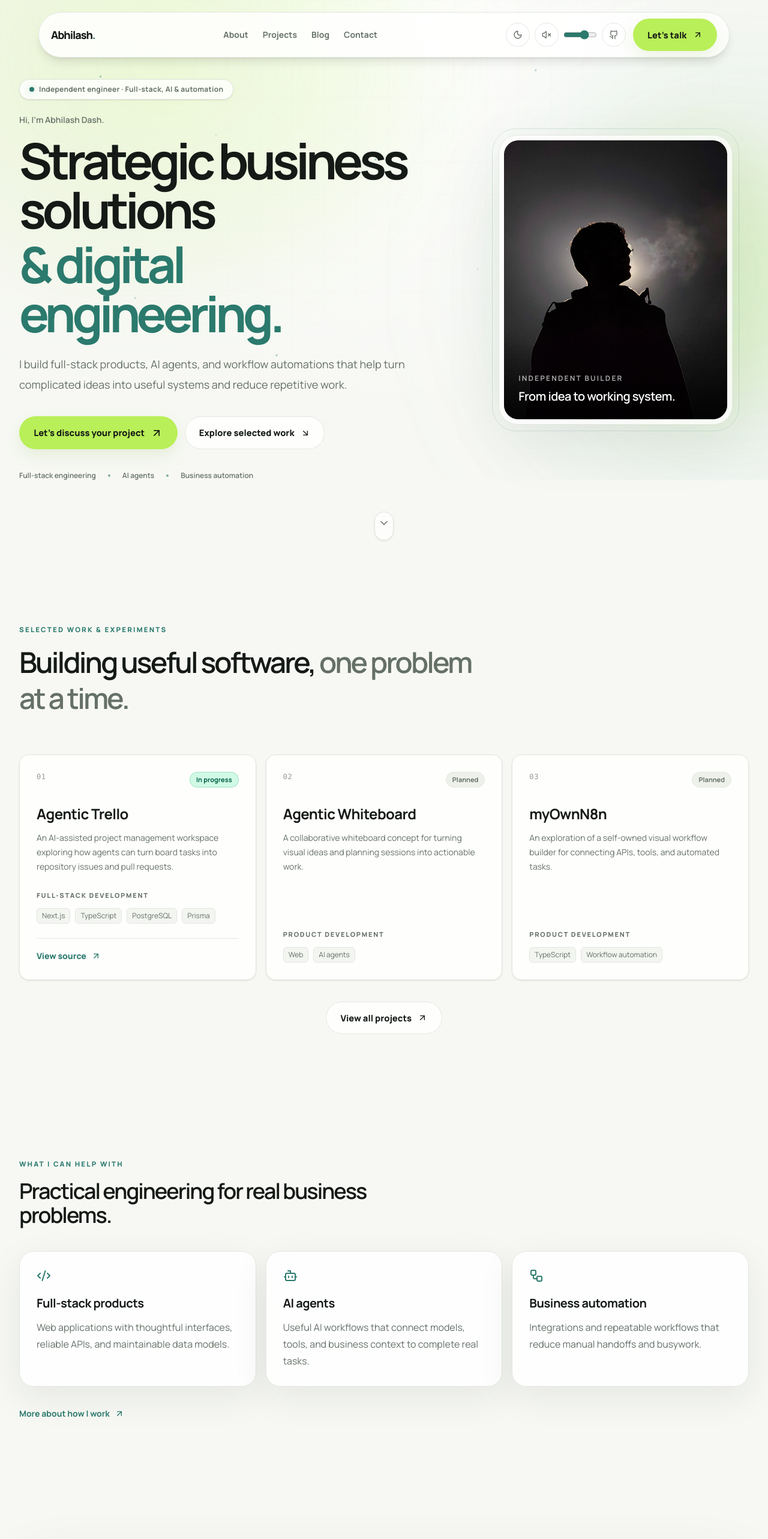
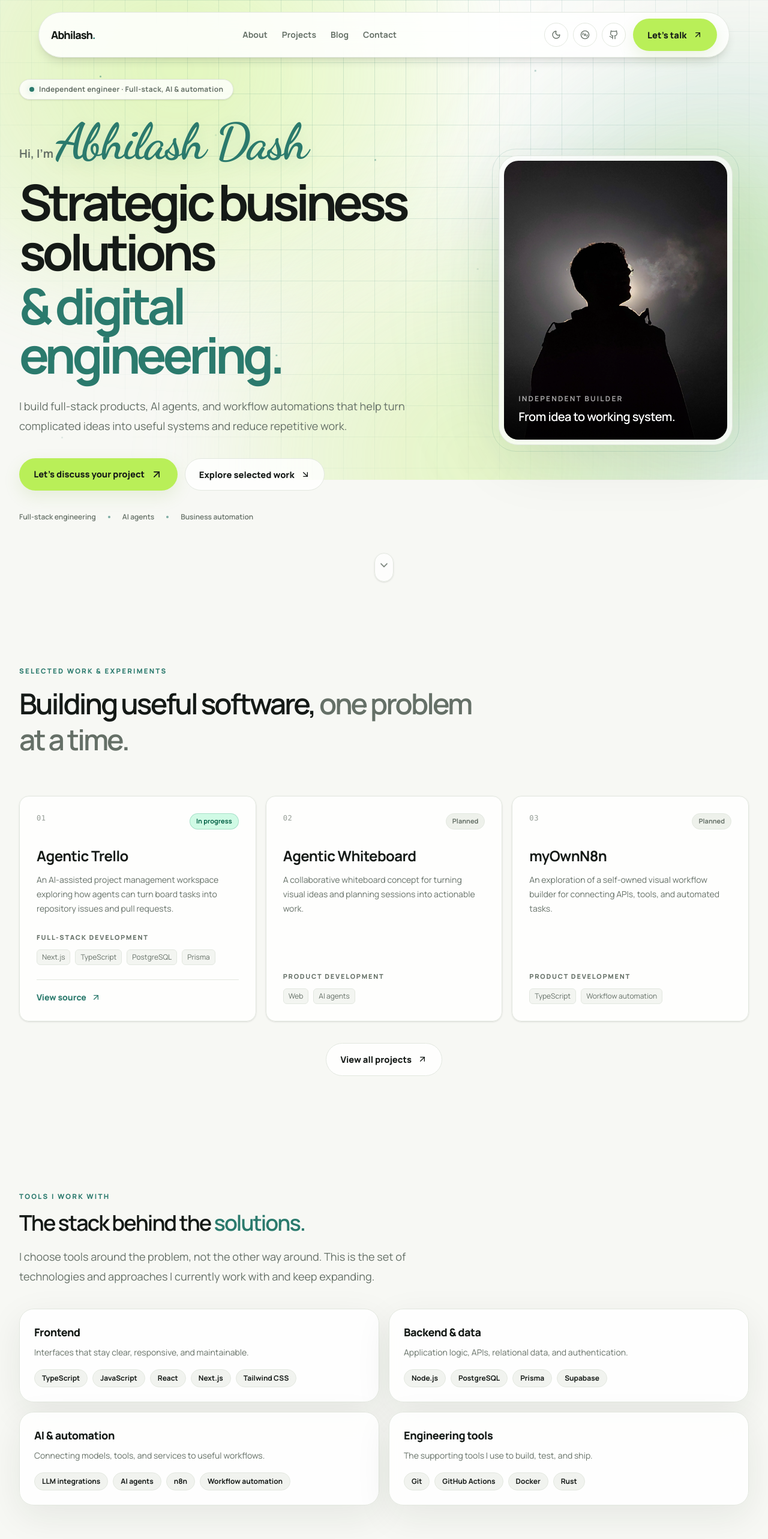
Before and after one commit to AbhilashDash10082k4/portfolio, a Next.js app: page / in a window 1280 px wide. Shown: the top 2566 px of the page at 60% size. Built offline with nearby package versions, Linux system fonts and the light colour scheme.

Commit message:
Polish portfolio hero and interactions
Add animated startup loader, stronger aurora and grid, cursive name, route-safe custom cursor, Ashke Spotify player, and homepage technology stack.

```diff
--- a/app/globals.css
+++ b/app/globals.css
@@ -94,16 +94,16 @@ textarea {
   width: min(74vw, 1000px);
   height: min(70vw, 760px);
   border-radius: 999px;
-  filter: blur(76px);
-  opacity: 0.32;
+  filter: blur(68px);
+  opacity: 0.44;
   will-change: transform;
-  animation: aurora-drift 28s ease-in-out infinite alternate;
+  animation: aurora-drift 20s ease-in-out infinite alternate;
 }
 
 .studio-aurora-one {
   top: -36%;
   left: -16%;
-  background: radial-gradient(ellipse, rgba(185, 239, 88, 0.72), rgba(185, 239, 88, 0));
+  background: radial-gradient(ellipse, rgba(185, 239, 88, 0.92), rgba(185, 239, 88, 0));
 }
 
 .studio-aurora-two {
@@ -111,20 +111,31 @@ textarea {
   right: -28%;
   width: min(68vw, 860px);
   height: min(68vw, 860px);
-  background: radial-gradient(ellipse, rgba(75, 171, 145, 0.35), rgba(75, 171, 145, 0));
-  animation-duration: 34s;
+  background: radial-gradient(ellipse, rgba(75, 171, 145, 0.58), rgba(75, 171, 145, 0));
+  animation-duration: 24s;
+  animation-direction: alternate-reverse;
+}
+
+.studio-aurora-three {
+  bottom: -48%;
+  left: 28%;
+  width: min(65vw, 820px);
+  height: min(65vw, 820px);
+  opacity: 0.36;
+  background: radial-gradient(ellipse, rgba(185, 239, 88, 0.88), rgba(185, 239, 88, 0));
+  animation-duration: 31s;
   animation-direction: alternate-reverse;
 }
 
 .studio-grid {
   position: absolute;
   inset: 0;
-  opacity: 0.28;
+  opacity: 1;
   background-image:
-    linear-gradient(to right, color-mix(in srgb, var(--border) 62%, transparent) 1px, transparent 1px),
-    linear-gradient(to bottom, color-mix(in srgb, var(--border) 62%, transparent) 1px, transparent 1px);
-  background-size: 54px 54px;
-  mask-image: radial-gradient(ellipse at 50% 8%, #000 0%, rgba(0, 0, 0, 0.58) 42%, transparent 78%);
+    linear-gradient(to right, rgba(43, 122, 109, 0.16) 1px, transparent 1px),
+    linear-gradient(to bottom, rgba(43, 122, 109, 0.16) 1px, transparent 1px);
+  background-size: 52px 52px;
+  mask-image: radial-gradient(ellipse at 50% 10%, #000 0%, rgba(0, 0, 0, 0.72) 44%, transparent 82%);
 }
 
 .studio-particles {
@@ -171,6 +182,95 @@ textarea {
 .page-container {
   width: min(100% - 2.5rem, 76rem);
   margin-inline: auto;
+}
+
+.hero-name {
+  color: var(--muted);
+  font-size: clamp(1rem, 1.5vw, 1.2rem);
+  font-weight: 650;
+  line-height: 1.4;
+}
+
+.hero-name-script {
+  display: inline-block;
+  color: var(--accent-strong);
+  font-family: var(--font-dancing-script), cursive;
+  font-size: clamp(3.2rem, 6.5vw, 5.4rem);
+  font-weight: 700;
+  letter-spacing: -0.035em;
+  line-height: 1.12;
+  text-shadow: 0 8px 28px rgba(43, 122, 109, 0.12);
+}
+
+.intro-loader {
+  position: fixed;
+  inset: 0;
+  z-index: 10000;
+  display: grid;
+  place-items: center;
+  overflow: hidden;
+  background:
+    radial-gradient(ellipse at 50% 40%, rgba(185, 239, 88, 0.22), transparent 52%),
+    #f7f8f4;
+  color: #151a17;
+}
+
+.intro-loader-content {
+  width: min(92vw, 780px);
+  text-align: center;
+}
+
+.intro-loader-label {
+  margin-bottom: 1.2rem;
+  color: #2b7a6d;
+  font-size: 0.7rem;
+  font-weight: 800;
+  letter-spacing: 0.28em;
+  text-transform: uppercase;
+}
+
+.intro-loader-brand {
+  display: flex;
+  justify-content: center;
+  gap: 0.005em;
+  font-size: clamp(2.8rem, 10vw, 7.5rem);
+  font-weight: 850;
+  letter-spacing: -0.075em;
+  line-height: 1.1;
+  perspective: 600px;
+}
+
+.intro-loader-brand span {
+  display: inline-block;
+  color: #151a17;
+  text-shadow: 0 10px 34px rgba(43, 122, 109, 0.12);
+}
+
+.intro-loader-brand span:nth-child(3n) {
+  color: #2b7a6d;
+}
+
+.intro-loader-track {
+  width: min(58vw, 260px);
+  height: 3px;
+  margin: 2rem auto 0;
+  overflow: hidden;
+  border-radius: 99px;
+  background: #e2e7df;
+}
+
+.intro-loader-track span {
+  display: block;
+  width: 38%;
+  height: 100%;
+  border-radius: inherit;
+  background: #b9ef58;
+  animation: loader-progress 1.7s cubic-bezier(0.65, 0, 0.35, 1) infinite;
+}
+
+@keyframes loader-progress {
+  0% { transform: translateX(-110%); }
+  100% { transform: translateX(370%); }
 }
 
 .page-eyebrow {
@@ -290,12 +390,13 @@ textarea {
 
 .custom-cursor-ring,
 .custom-cursor-dot {
-  position: fixed;
-  z-index: 100;
-  top: 0;
-  left: 0;
-  pointer-events: none;
-  opacity: 0;
+  width: 6px;
+  height: 6px;
+  margin: -3px 0 0 -3px;
+  border-radius: 50%;
+  background: var(--foreground);
+  will-change: transform;
+  z-index: 9999;
 }
 
 .custom-cursor-ring {
@@ -305,7 +406,9 @@ textarea {
   border: 1px solid var(--accent-strong);
   border-radius: 50%;
   background: rgba(185, 239, 88, 0.07);
-  transition: width 180ms ease, height 180ms ease, background 180ms ease;
+  transition: width 180ms ease, height 180ms ease, margin 180ms ease, background 180ms ease;
+  will-change: transform;
+  z-index: 9999;
 }
 
 .custom-cursor-dot {
@@ -316,11 +419,22 @@ textarea {
   background: var(--foreground);
 }
 
-@media (pointer: fine) and (prefers-reduced-motion: no-preference) {
+:root.cursor-hovering .custom-cursor-ring {
+  width: 52px;
+  height: 52px;
+  margin: -26px 0 0 -26px;
+  background: rgba(185, 239, 88, 0.2);
+}
+
+@media (pointer: fine) {
   body,
   a,
-  button {
-    cursor: none;
+  button,
+  input,
+  textarea,
+  select,
+  [role="button"] {
+    cursor: none !important;
   }
 
   .custom-cursor-ring,
--- a/app/page.tsx
+++ b/app/page.tsx
@@ -1,10 +1,11 @@
 /**
- * Homepage reading order: hero, selected projects, service focus, and CTA.
+ * Homepage reading order: hero, selected projects, tech stack, service focus, CTA.
  * Dedicated About, Projects, Blog, and Contact routes live under app/.
  */
 import { Hero } from "@/components/Hero/Hero";
 import { SolutionsSection } from "@/components/Solutions/SolutionsSection";
 import { Contact } from "@/components/Contact";
+import { TechStackSection } from "@/components/TechStackSection";
 import Link from "next/link";
 import { ArrowUpRight, Bot, Code2, Workflow } from "lucide-react";
 
@@ -13,6 +14,7 @@ export default function Home() {
     <div className="relative overflow-x-clip">
       <Hero />
       <SolutionsSection limit={3} />
+      <TechStackSection />
       <section className="page-container py-16 md:py-24">
         <div className="mb-10 max-w-2xl">
           <p className="page-eyebrow">What I can help with</p>
--- a/components/AmbientAudioToggle.tsx
+++ b/components/AmbientAudioToggle.tsx
@@ -1,95 +1,70 @@
 "use client";
 
 import * as React from "react";
-import { Volume2, VolumeX } from "lucide-react";
+import { Disc3, ExternalLink, X } from "lucide-react";
 
-type AmbientNodes = {
-  context: AudioContext;
-  master: GainNode;
-};
-
+/**
+ * Licensed Spotify embed for Ashke. The visitor explicitly opens the player
+ * and starts playback; the site never downloads or autoplays copyrighted audio.
+ * Ashke is the first track in the linked Spotify playlist.
+ */
 export function AmbientAudioToggle({ className = "" }: { className?: string }) {
-  const [enabled, setEnabled] = React.useState(false);
-  const [volume, setVolume] = React.useState(0.008);
-  const audio = React.useRef<AmbientNodes | null>(null);
+  const [open, setOpen] = React.useState(false);
 
   React.useEffect(() => {
-    return () => {
-      const current = audio.current;
-      if (current && current.context.state !== "closed") void current.context.close();
+    if (!open) return;
+    const onKeyDown = (event: KeyboardEvent) => {
+      if (event.key === "Escape") setOpen(false);
     };
-  }, []);
-
-  const toggleAudio = async () => {
-    if (typeof window === "undefined" || !("AudioContext" in window)) return;
-
-    if (!audio.current) {
-      const context = new window.AudioContext();
-      const master = context.createGain();
-      master.gain.value = 0;
-      master.connect(context.destination);
-
-      const tones = [
-        { frequency: 110, type: "sine" as OscillatorType, gain: 0.38 },
-        { frequency: 164.81, type: "sine" as OscillatorType, gain: 0.22 },
-        { frequency: 220, type: "triangle" as OscillatorType, gain: 0.07 },
-      ];
-
-      tones.forEach((tone) => {
-        const oscillator = context.createOscillator();
-        const gain = context.createGain();
-        oscillator.type = tone.type;
-        oscillator.frequency.value = tone.frequency;
-        gain.gain.value = tone.gain;
-        oscillator.connect(gain);
-        gain.connect(master);
-        oscillator.start();
-      });
-
-      audio.current = { context, master };
-    }
-
-    const current = audio.current;
-    await current.context.resume();
-    const now = current.context.currentTime;
-    current.master.gain.cancelScheduledValues(now);
-    current.master.gain.setTargetAtTime(enabled ? 0 : volume, now, enabled ? 0.18 : 1.8);
-    setEnabled((previous) => !previous);
-  };
-
-  const handleVolumeChange = (event: React.ChangeEvent<HTMLInputElement>) => {
-    const nextVolume = Number(event.currentTarget.value);
-    setVolume(nextVolume);
-    if (audio.current && enabled) {
-      const now = audio.current.context.currentTime;
-      audio.current.master.gain.cancelScheduledValues(now);
-      audio.current.master.gain.setTargetAtTime(nextVolume, now, 0.15);
-    }
-  };
+    window.addEventListener("keydown", onKeyDown);
+    return () => window.removeEventListener("keydown", onKeyDown);
+  }, [open]);
 
   return (
-    <span className="inline-flex items-center gap-2">
+    <span className="relative inline-flex">
       <button
         type="button"
         className={className}
-        onClick={() => void toggleAudio()}
-        aria-pressed={enabled}
-        aria-label={enabled ? "Turn ambient sound off" : "Turn ambient sound on"}
-        title={enabled ? "Ambient sound on — click to turn off" : "Ambient sound off — click to turn on"}
+        onClick={() => setOpen((value) => !value)}
+        aria-expanded={open}
+        aria-haspopup="dialog"
+        aria-label={open ? "Close Ashke music player" : "Open Ashke by Karan Aujla music player"}
+        title={open ? "Close music player" : "Listen to Ashke by Karan Aujla"}
       >
-        {enabled ? <Volume2 aria-hidden="true" className="size-4" /> : <VolumeX aria-hidden="true" className="size-4" />}
+        {open ? <X aria-hidden="true" className="size-4" /> : <Disc3 aria-hidden="true" className="size-4" />}
       </button>
-      <input
-        type="range"
-        aria-label="Ambient sound volume"
-        title="Ambient sound volume"
-        min="0"
-        max="0.012"
-        step="0.001"
-        value={volume}
-        onChange={handleVolumeChange}
-        className="w-14 accent-[var(--accent-strong)]"
-      />
+      {open && (
+        <div
+          role="dialog"
+          aria-label="Ashke music player"
+          className="absolute right-0 top-[calc(100%+0.75rem)] z-[80] w-[min(88vw,22rem)] rounded-2xl border border-border bg-surface p-3 shadow-2xl"
+        >
+          <div className="mb-3 flex items-center justify-between gap-3 px-1">
+            <div>
+              <p className="text-sm font-extrabold">Ashke</p>
+              <p className="text-xs text-muted">Karan Aujla · MXRCI</p>
+            </div>
+            <a
+              href="https://open.spotify.com/embed/playlist/6uoQcJ0Tv9qMVF7t83jQYt"
+              target="_blank"
+              rel="noreferrer"
+              className="inline-flex items-center gap-1 text-xs font-bold text-accent-strong hover:underline"
+            >
+              Spotify <ExternalLink aria-hidden="true" className="size-3" />
+            </a>
+          </div>
+          <iframe
+            title="Spotify player featuring Ashke by Karan Aujla and MXRCI"
+            src="https://open.spotify.com/embed/playlist/6uoQcJ0Tv9qMVF7t83jQYt?utm_source=generator&theme=0"
+            width="100%"
+            height="152"
+            style={{ border: 0, borderRadius: 12 }}
+            allow="autoplay; clipboard-write; encrypted-media; fullscreen; picture-in-picture"
+            loading="lazy"
+          />
+          <p className="mt-2 px-1 text-[11px] leading-5 text-muted">Press play in the Spotify player to listen. Playback and volume are controlled by Spotify.</p>
+        </div>
+      )}
     </span>
   );
 }
--- a/components/Hero/Intro.tsx
+++ b/components/Hero/Intro.tsx
@@ -1,6 +1,6 @@
 /**
  * Homepage hero copy, portrait, and primary calls to action.
- * The global StudioBackground is mounted by app/layout.tsx.
+ * On small screens, the message and name appear before the portrait.
  */
 import Image from "next/image";
 import Link from "next/link";
@@ -8,13 +8,15 @@ import { ArrowDownRight, ArrowUpRight } from "lucide-react";
 
 export function Intro() {
   return (
-    <div className="grid items-center gap-12 md:grid-cols-[minmax(0,1.15fr)_minmax(260px,0.72fr)] md:gap-16">
-      <div className="order-2 max-w-3xl text-center md:order-1 md:text-left">
+    <div className="grid items-center gap-10 md:grid-cols-[minmax(0,1.15fr)_minmax(260px,0.72fr)] md:gap-16">
+      <div className="order-1 max-w-3xl text-center md:text-left">
         <p className="mb-6 inline-flex items-center gap-2 rounded-full border border-border bg-surface/80 px-4 py-2 text-xs font-bold tracking-wide text-muted shadow-sm">
           <span aria-hidden="true" className="size-2 rounded-full bg-accent-strong shadow-[0_0_12px_rgba(43,122,109,0.35)]" />
           Independent engineer · Full-stack, AI & automation
         </p>
-        <p className="mb-4 text-sm font-semibold text-muted">Hi, I’m Abhilash Dash.</p>
+        <p className="hero-name mx-auto mb-3 md:mx-0">
+          Hi, I’m <span className="hero-name-script">Abhilash Dash</span>
+        </p>
         <h1 className="page-title mx-auto md:mx-0">
           Strategic business solutions
           <span className="mt-2 block text-accent-strong">& digital engineering.</span>
@@ -36,7 +38,7 @@ export function Intro() {
           <span>Business automation</span>
         </div>
       </div>
-      <div className="order-1 mx-auto w-full max-w-[330px] md:order-2 md:max-w-[390px]">
+      <div className="order-2 mx-auto w-full max-w-[330px] md:max-w-[390px]">
         <div className="relative rounded-[2rem] border border-border bg-surface/70 p-2 shadow-[0_30px_100px_var(--shadow)]">
           <div className="absolute -inset-3 -z-10 rounded-[2.5rem] border border-accent-strong/15" />
           <div className="relative aspect-[4/5] overflow-hidden rounded-[1.5rem] bg-surface-muted">
--- a/components/StudioBackground.tsx
+++ b/components/StudioBackground.tsx
@@ -7,6 +7,7 @@ export function StudioBackground() {
     <div className="studio-background" aria-hidden="true">
       <div className="studio-aurora studio-aurora-one" />
       <div className="studio-aurora studio-aurora-two" />
+      <div className="studio-aurora studio-aurora-three" />
       <div className="studio-grid" />
       <div className="studio-particles">
         {Array.from({ length: 12 }, (_, index) => <span key={index} className="studio-particle" />)}
--- /dev/null
+++ b/components/TechStackSection.tsx
@@ -0,0 +1,53 @@
+const groups = [
+  {
+    title: "Frontend",
+    description: "Interfaces that stay clear, responsive, and maintainable.",
+    tools: ["TypeScript", "JavaScript", "React", "Next.js", "Tailwind CSS"],
+  },
+  {
+    title: "Backend & data",
+    description: "Application logic, APIs, relational data, and authentication.",
+    tools: ["Node.js", "PostgreSQL", "Prisma", "Supabase"],
+  },
+  {
+    title: "AI & automation",
+    description: "Connecting models, tools, and services to useful workflows.",
+    tools: ["LLM integrations", "AI agents", "n8n", "Workflow automation"],
+  },
+  {
+    title: "Engineering tools",
+    description: "The supporting tools I use to build, test, and ship.",
+    tools: ["Git", "GitHub Actions", "Docker", "Rust"],
+  },
+];
+
+export function TechStackSection() {
+  return (
+    <section className="page-container py-14 md:py-20" aria-labelledby="tech-stack-heading">
+      <div className="max-w-2xl">
+        <p className="page-eyebrow">Tools I work with</p>
+        <h2 id="tech-stack-heading" className="mt-4 text-3xl font-semibold tracking-[-0.055em] sm:text-4xl">
+          The stack behind the <span className="text-accent-strong">solutions.</span>
+        </h2>
+        <p className="page-copy mt-5">
+          I choose tools around the problem, not the other way around. This is the set of technologies and approaches I currently work with and keep expanding.
+        </p>
+      </div>
+      <div className="mt-9 grid gap-4 sm:grid-cols-2">
+        {groups.map((group) => (
+          <article key={group.title} className="surface-card p-5 sm:p-6">
+            <h3 className="text-lg font-extrabold tracking-tight">{group.title}</h3>
+            <p className="mt-2 text-sm leading-6 text-muted">{group.description}</p>
+            <ul aria-label={group.title + " technologies"} className="mt-4 flex flex-wrap gap-2">
+              {group.tools.map((tool) => (
+                <li key={tool} className="rounded-full border border-border bg-surface-muted/80 px-3 py-1.5 text-xs font-bold text-foreground">
+                  {tool}
+                </li>
+              ))}
+            </ul>
+          </article>
+        ))}
+      </div>
+    </section>
+  );
+}
```
Also changed, not shown: app/layout.tsx (+11 -3 lines), components/CustomCursor.tsx (+48 -13 lines), components/IntroLoader.tsx (added, +49 -0 lines), 1 other file (tests, documents, lock files or other folders).
